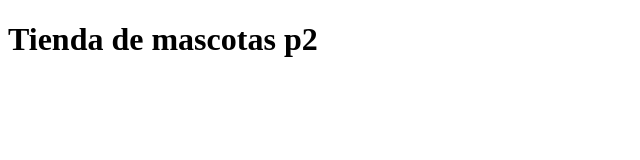
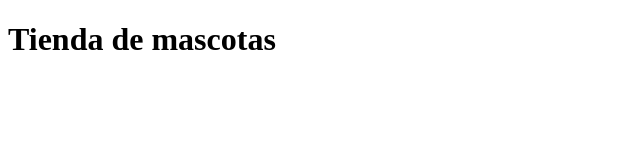
Before and after one commit to claudioaraya/Tienda002D, a plain HTML site: page Index.html in a window 1280 px wide. Shown: the full height of the page, 0-640 px from the left. Drawn offline with Linux system fonts and the light colour scheme.

Commit message:
prueba con commit

```diff
--- a/Index.html
+++ b/Index.html
@@ -7,6 +7,6 @@
     <title>Document</title>
 </head>
 <body>
-    <h1>Tienda de mascotas p2</h1>
+    <h1>Tienda de mascotas</h1>
 </body>
 </html>
```
